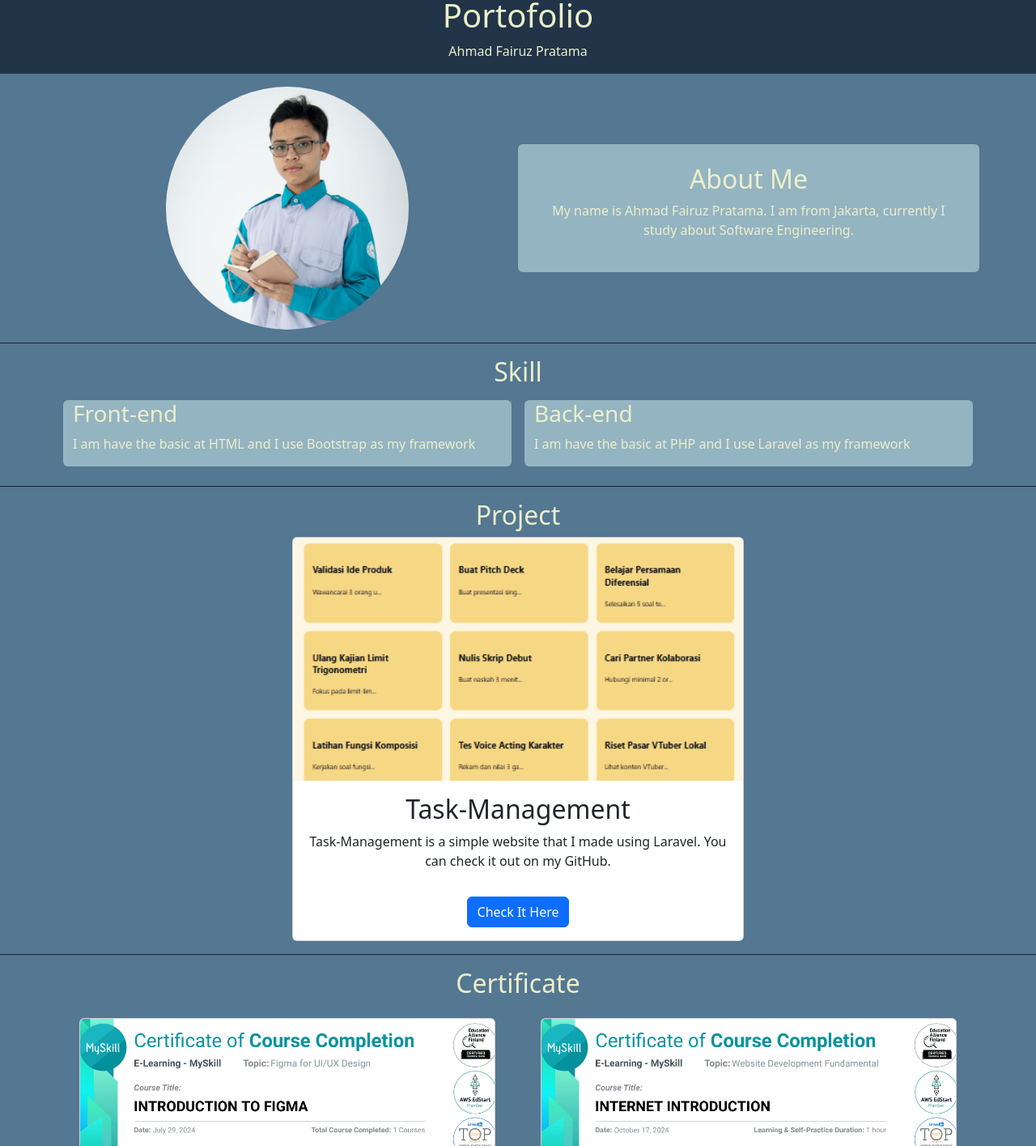
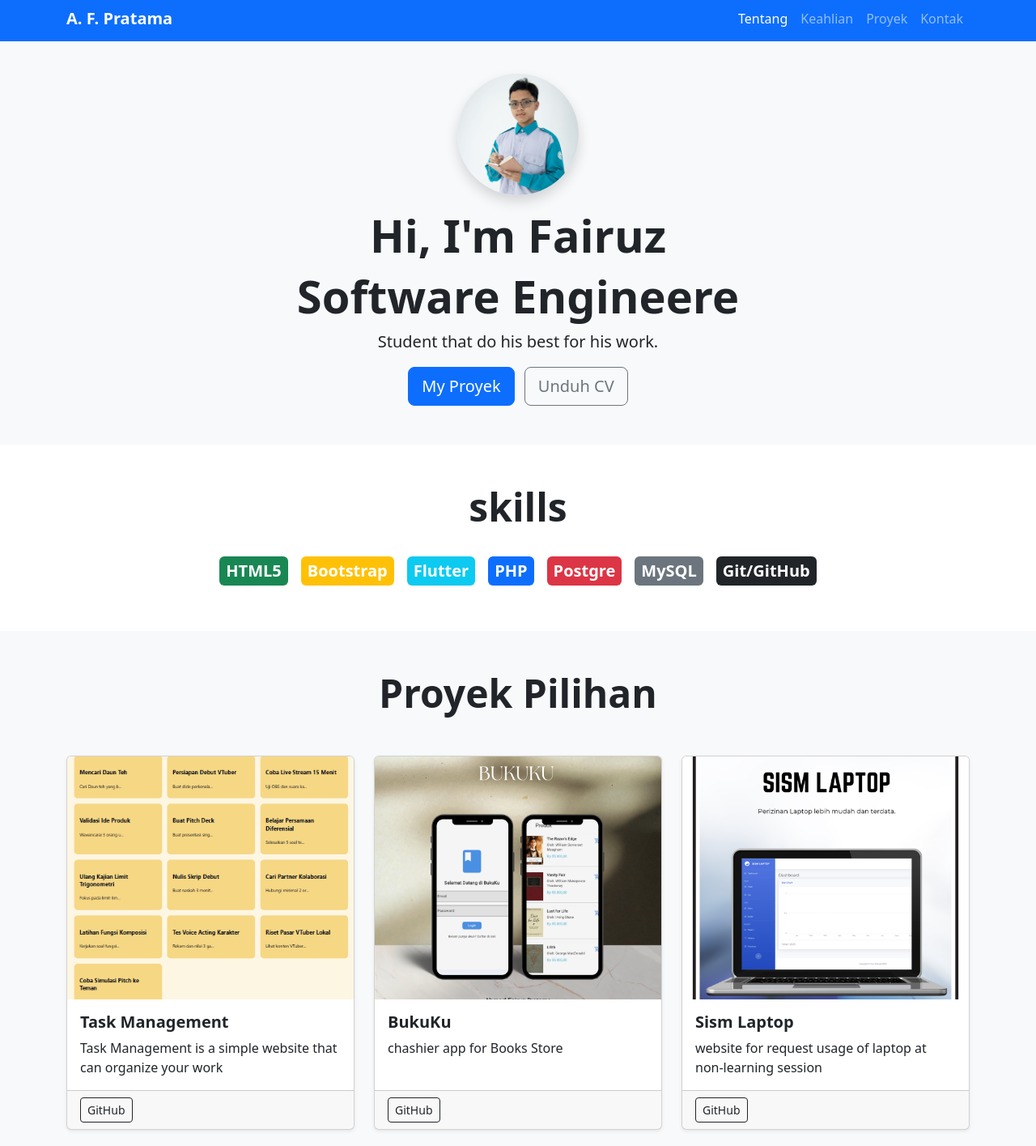
Before and after one commit to vir1223/Ahmad-Fairuz-Pratama-Portfolio, a plain HTML site: page index.html in a window 1280 px wide. Shown: the part 5-1420 px from the top of the page at 81% size. Drawn offline with nearby package versions, Linux system fonts and the light colour scheme.

Commit message:
update/portofolio

```diff
--- a/index.html
+++ b/index.html
@@ -1,57 +1,90 @@
-<!doctype html>
+<!DOCTYPE html>
 <html lang="en">
   <head>
-    <meta charset="utf-8">
-    <meta name="viewport" content="width=device-width, initial-scale=1">
+    <meta charset="utf-8" />
+    <meta name="viewport" content="width=device-width, initial-scale=1" />
     <title>Portofolio - Ahmad Fairuz Pratama</title>
-    <link href="https://cdn.jsdelivr.net/npm/bootstrap@5.3.7/dist/css/bootstrap.min.css" rel="stylesheet" integrity="sha384-LN+7fdVzj6u52u30Kp6M/trliBMCMKTyK833zpbD+pXdCLuTusPj697FH4R/5mcr" crossorigin="anonymous">
+    <link
+      href="https://cdn.jsdelivr.net/npm/bootstrap@5.3.7/dist/css/bootstrap.min.css"
+      rel="stylesheet"
+      integrity="sha384-LN+7fdVzj6u52u30Kp6M/trliBMCMKTyK833zpbD+pXdCLuTusPj697FH4R/5mcr"
+      crossorigin="anonymous"
+    />
   </head>
-  <body style="background-color: #213448; color: #ECEFCA">
-
-    <!--Judul-->
-    <div class=" text-center" >
-      <h1>Portofolio</h1>
-      <p>Ahmad Fairuz Pratama</p>
-    </div>
+  <body>
+    <nav class="navbar navbar-expand-lg navbar-dark bg-primary fixed-top">
+      <div class="container">
+        <a class="navbar-brand fw-bold" href="#">A. F. Pratama</a>
+        <button
+          class="navbar-toggler"
+          type="button"
+          data-bs-toggle="collapse"
+          data-bs-target="#navbarNav"
+          aria-controls="navbarNav"
+          aria-expanded="false"
+          aria-label="Toggle navigation"
+        >
+          <span class="navbar-toggler-icon"></span>
+        </button>
+        <div class="collapse navbar-collapse" id="navbarNav">
+          <ul class="navbar-nav ms-auto">
+            <li class="nav-item">
+              <a class="nav-link active" aria-current="page" href="#about"
+                >Tentang</a
+              >
+            </li>
+            <li class="nav-item">
+              <a class="nav-link" href="#skills">Keahlian</a>
+            </li>
+            <li class="nav-item">
+              <a class="nav-link" href="#projects">Proyek</a>
+            </li>
+            <li class="nav-item">
+              <a class="nav-link" href="#contact">Kontak</a>
+            </li>
+          </ul>
+        </div>
+      </div>
+    </nav>
 
     <!--About Me-->
-    <div class="" style="background-color: #547792;">
-      <div class="p-3">
-        <div class="container text-center">
-          <div class="row">
-            <div class="col-6">
-              <img src="img/profile1.png" alt="" class="img-fluid rounded-circle" style="width: 300px; height: 300px; object-fit: cover;">
-            </div>
-            <div class="col-6 align-self-center">
-              <div class="row">
-                <div class="col align-self-center rounded p-4" style="background-color: #94B4C1;">
-                  <h2>About Me</h2>
-                    <p>My name is Ahmad Fairuz Pratama. I am from Jakarta, currently I study about Software Engineering.</p>
 
-                </div>
-              </div>
-            </div>
+    <header id="about" class="bg-light text-center py-5 mt-5">
+      <div class="container">
+        <img
+          src="img/profile1.png"
+          class="img-fluid rounded-circle mb-3 shadow"
+          alt="Foto Profil"
+          style="width: 150px; height: 150px; object-fit: cover"
+        />
+        <h1 class="display-4 fw-bold">Hi, I'm Fairuz</h1>
+        <h1 class="display-4 fw-bold">Software Engineere</h1>
+        <p class="lead">Student that do his best for his work.</p>
 
-          </div>
-        </div>
+        <a href="#projects" class="btn btn-primary btn-lg me-2">My Proyek</a>
+        <a
+          href="link-ke-cv-anda.pdf"
+          class="btn btn-outline-secondary btn-lg"
+          target="_blank"
+          >Unduh CV</a
+        >
       </div>
-    </div>
+    </header>
 
     <!--Skill Section-->
-    <section>
-      <div class="p-3 border-top border-bottom border-dark" style="background-color: #547792;">
-        <center>
-          <h2>Skill</h2>
-        </center>
-        <div class="container" >
-          <div class="row" >
-            <div class="col rounded m-2" style="background-color: #94B4C1;">
-              <h3>Front-end</h3>
-              <p>I am have the basic at HTML and I use Bootstrap as my framework</p>
-            </div>
-            <div class="col rounded m-2" style="background-color: #94B4C1;">
-              <h3>Back-end</h3>
-              <p>I am have the basic at PHP and I use Laravel as my framework</p>
+    <section id="skills" class="py-5">
+      <div class="container">
+        <h2 class="text-center mb-4 display-5 fw-bold">skills</h2>
+        <div class="row justify-content-center">
+          <div class="col-md-10">
+            <div class="d-flex flex-wrap justify-content-center">
+              <span class="badge bg-success fs-5 m-2 p-2">HTML5</span>
+              <span class="badge bg-warning fs-5 m-2 p-2">Bootstrap</span>
+              <span class="badge bg-info fs-5 m-2 p-2">Flutter</span>
+              <span class="badge bg-primary fs-5 m-2 p-2">PHP</span>
+              <span class="badge bg-danger fs-5 m-2 p-2">Postgre</span>
+              <span class="badge bg-secondary fs-5 m-2 p-2">MySQL</span>
+              <span class="badge bg-dark fs-5 m-2 p-2">Git/GitHub</span>
             </div>
           </div>
         </div>
@@ -59,27 +92,77 @@
     </section>
 
     <!--Project Section-->
-    <section>
-      <div class=" p-3" style="background-color: #547792;">
-        <center>
-          <h2>Project</h2>
-        </center>
-        <div class="container">
-          <div class="row ">
-            <center>
-              <div class="col-6">
-                <div class="card">
-                  <img src="img/projek1.png" alt="" class="card-img-top" style="width: 100%; height: 300px; object-fit: cover;">
-                  <div class="card-body">
-                    <h2 class="card-title">Task-Management</h2>
-                    <p class="card-text">Task-Management is a simple website that I made using Laravel. You can check it out on my GitHub.</p>
-                  </div>
-                  <div class="card-body">
-                    <a class="btn btn-primary" href="https://github.com/vir1223/Task-Management.git">Check It Here</a>
-                  </div>
-                </div>
+    <section id="projects" class="py-5 bg-light">
+      <div class="container">
+        <h2 class="text-center mb-5 display-5 fw-bold">Proyek Pilihan</h2>
+        <div class="row row-cols-1 row-cols-md-3 g-4">
+          <div class="col">
+            <div class="card h-100 shadow-sm">
+              <img
+                src="img/projek1.png"
+                class="card-img-top object-fit-cover"
+                height="300"
+                alt="Proyek 1"
+              />
+              <div class="card-body">
+                <h5 class="card-title fw-bold">Task Management</h5>
+                <p class="card-text">
+                  Task Management is a simple website that can organize your
+                  work
+                </p>
               </div>
-            </center>
+              <div class="card-footer">
+                <a
+                  href="https://github.com/vir1223/Task-Management.git"
+                  class="btn btn-sm btn-outline-dark"
+                  >GitHub</a
+                >
+              </div>
+            </div>
+          </div>
+
+          <div class="col">
+            <div class="card h-100 shadow-sm">
+              <img
+                src="img/BukuKu.png"
+                class="card-img-top object-fit-cover"
+                height="300"
+                alt="Proyek 2"
+              />
+              <div class="card-body">
+                <h5 class="card-title fw-bold">BukuKu</h5>
+                <p class="card-text">chashier app for Books Store</p>
+              </div>
+              <div class="card-footer">
+                <a
+                  href="https://github.com/vir1223/bukuku"
+                  class="btn btn-sm btn-outline-dark"
+                  >GitHub</a
+                >
+              </div>
+            </div>
+          </div>
+
+          <div class="col">
+            <div class="card h-100 shadow-sm">
+              <img
+                src="img/sismLaptop.png"
+                class="card-img-top object-fit-cover"
+                height="300"
+                alt="Proyek 2"
+              />
+              <div class="card-body">
+                <h5 class="card-title fw-bold">Sism Laptop</h5>
+                <p class="card-text">website for request usage of laptop at non-learning session</p>
+              </div>
+              <div class="card-footer">
+                <a
+                  href="https://github.com/vir1223/sism-laptop"
+                  class="btn btn-sm btn-outline-dark"
+                  >GitHub</a
+                >
+              </div>
+            </div>
           </div>
         </div>
       </div>
@@ -87,7 +170,7 @@
 
     <!--Certificate Section-->
     <section class="">
-      <div class="p-3 border-top border-bottom border-dark" style="background-color: #547792;">
+      <div class="p-3">
         <center>
           <h2>Certificate</h2>
         </center>
@@ -95,25 +178,45 @@
           <div class="row">
             <div class="col">
               <div class="card m-3">
-                <img src="img/Figma.png" alt="" class="card-img-top" style="width: 100%; height: 300px; object-fit: cover;">
+                <img
+                  src="img/Figma.png"
+                  alt=""
+                  class="card-img-top"
+                  style="width: 100%; height: 300px; object-fit: cover"
+                />
                 <div class="card-body">
                   <h2 class="card-title">Figma</h2>
                   <p class="card-text">22 MySkill Certificate about figma</p>
                 </div>
                 <div class="card-body">
-                  <a href="https://drive.google.com/drive/folders/1_Jtg_NouCx6EJECy4zGnO7DBkZj7lbW0?usp=sharing" class="btn btn-primary">Check It Here</a>
+                  <a
+                    href="https://drive.google.com/drive/folders/1_Jtg_NouCx6EJECy4zGnO7DBkZj7lbW0?usp=sharing"
+                    class="btn btn-primary"
+                    >Check It Here</a
+                  >
                 </div>
               </div>
             </div>
             <div class="col">
               <div class="card m-3">
-                <img src="img/Web.png" alt="" class="card-img-top" style="width: 100%; height: 300px; object-fit: cover;">
+                <img
+                  src="img/Web.png"
+                  alt=""
+                  class="card-img-top"
+                  style="width: 100%; height: 300px; object-fit: cover"
+                />
                 <div class="card-body">
-                  <h2 class="card-title">Web Develompment </h2>
-                  <p class="card-text">3 MySkill Certificate about Web Develompment</p>
+                  <h2 class="card-title">Web Develompment</h2>
+                  <p class="card-text">
+                    3 MySkill Certificate about Web Develompment
+                  </p>
                 </div>
                 <div class="card-body">
-                  <a href="https://drive.google.com/drive/folders/1GGyWpMk7bwKo0jWXP_x9hIRHWWDkW54S?usp=sharing" class="btn btn-primary">Check It Here</a>
+                  <a
+                    href="https://drive.google.com/drive/folders/1GGyWpMk7bwKo0jWXP_x9hIRHWWDkW54S?usp=sharing"
+                    class="btn btn-primary"
+                    >Check It Here</a
+                  >
                 </div>
               </div>
             </div>
@@ -121,24 +224,43 @@
         </div>
       </div>
     </section>
-    <footer class="bd-footer py-4 py-md-5 mt-5">
+
+    <footer class="bd-footer py-4 py-md-5 mt-5" id="contact">
       <div class="container">
         <h2>Contact</h2>
         <div class="row">
           <div class="col">
-            <p>Instagram: <a href="https://www.instagram.com/viruzafp/" class="link-underline link-underline-opacity-0">@viruzafp</a></p>
+            <p>
+              Instagram:
+              <a
+                href="https://www.instagram.com/viruzafp/"
+                class="link-underline link-underline-opacity-0"
+                >@viruzafp</a
+              >
+            </p>
             <p>Email: pratamafairuz1223@gmail.com</p>
           </div>
         </div>
-        <div class="text-center mt-5">
+        <div class="text-center">
           <p>&copy; 2025 Ahmad Fairuz Pratama</p>
         </div>
       </div>
     </footer>
 
-
-    <script src="https://cdn.jsdelivr.net/npm/bootstrap@5.3.7/dist/js/bootstrap.bundle.min.js" integrity="sha384-ndDqU0Gzau9qJ1lfW4pNLlhNTkCfHzAVBReH9diLvGRem5+R9g2FzA8ZGN954O5Q" crossorigin="anonymous"></script>
-    <script src="https://cdn.jsdelivr.net/npm/@popperjs/core@2.11.8/dist/umd/popper.min.js" integrity="sha384-I7E8VVD/ismYTF4hNIPjVp/Zjvgyol6VFvRkX/vR+Vc4jQkC+hVqc2pM8ODewa9r" crossorigin="anonymous"></script>
-    <script src="https://cdn.jsdelivr.net/npm/bootstrap@5.3.7/dist/js/bootstrap.min.js" integrity="sha384-7qAoOXltbVP82dhxHAUje59V5r2YsVfBafyUDxEdApLPmcdhBPg1DKg1ERo0BZlK" crossorigin="anonymous"></script>
+    <script
+      src="https://cdn.jsdelivr.net/npm/bootstrap@5.3.7/dist/js/bootstrap.bundle.min.js"
+      integrity="sha384-ndDqU0Gzau9qJ1lfW4pNLlhNTkCfHzAVBReH9diLvGRem5+R9g2FzA8ZGN954O5Q"
+      crossorigin="anonymous"
+    ></script>
+    <script
+      src="https://cdn.jsdelivr.net/npm/@popperjs/core@2.11.8/dist/umd/popper.min.js"
+      integrity="sha384-I7E8VVD/ismYTF4hNIPjVp/Zjvgyol6VFvRkX/vR+Vc4jQkC+hVqc2pM8ODewa9r"
+      crossorigin="anonymous"
+    ></script>
+    <script
+      src="https://cdn.jsdelivr.net/npm/bootstrap@5.3.7/dist/js/bootstrap.min.js"
+      integrity="sha384-7qAoOXltbVP82dhxHAUje59V5r2YsVfBafyUDxEdApLPmcdhBPg1DKg1ERo0BZlK"
+      crossorigin="anonymous"
+    ></script>
   </body>
 </html>
```
Also changed, not shown: img/BukuKu.png (added), img/sismLaptop.png (added).
